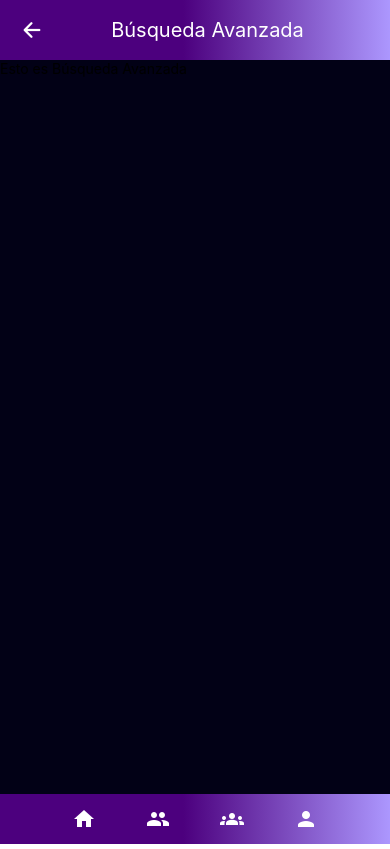
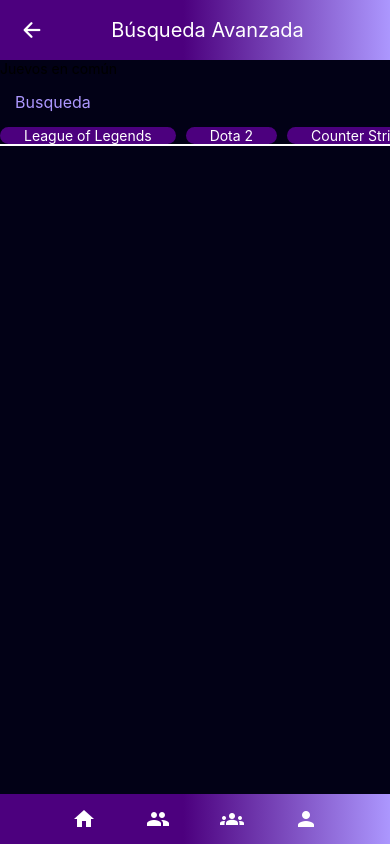
Before and after one commit to Siuss/gamerly-frontend, a React Native app: screen /busquedaAvanzada in a window 390 px wide. Built offline with nearby package versions, Linux system fonts and the light colour scheme.

Commit message:
Se sube primer grupo de 'juegos en común' del componente Busqueda Avanzada.

```diff
--- a/src/componentes/bloques/ListaDePildoras.jsx
+++ b/src/componentes/bloques/ListaDePildoras.jsx
@@ -5,9 +5,9 @@ import { Pildora } from "../atomos/pildora/Pildora";
 export const ListaDePildoras = (props) => {
   const { style, ...restProps } = props;
   return (
-    <View style={[styles.contenedorPildoras, style]} {...restProps}>
+    <View style={styles.contenedorPildoras} {...restProps}>
       {props.items.map((item) => (
-        <Pildora style={styles.card}>{item}</Pildora>
+        <Pildora key={item.id}>{item.name}</Pildora>
       ))}
     </View>
   );
--- a/src/componentes/vistas/BusquedaAvanzada.jsx
+++ b/src/componentes/vistas/BusquedaAvanzada.jsx
@@ -1,12 +1,39 @@
-import React from 'react';
+import React, {useState} from 'react';
 import { StyleSheet, View, Text } from "react-native";
+
 import { Color } from "../../estilos/colores";
+import { Divisor } from "../atomos/divisor/Divisor";
+import BarraBusqueda from "../atomos/barraBusqueda/BarraBusqueda";
+import { ListaDePildoras } from "../bloques/ListaDePildoras";
 
-export const BusquedaAvanzada = (props) => {
+const juegos = [
+  {
+    id: 1,
+    name: "League of Legends",
+  },
+  {
+    id: 2,
+    name: "Dota 2",
+  },
+  {
+    id: 3,
+    name: "Counter Strike",
+  },
+  {
+    id: 4,
+    name: "World of Warcraft",
+  },
+];
+
+export const BusquedaAvanzada = () => {
+  const [searchText, onChangeSearchText] = useState("")
+
   return (
-    <View style={styles.container} {...props}>
-      {/* TODO: Grupo de Atómos */}
-      <Text>Esto es Búsqueda Avanzada</Text>
+    <View style={styles.container}>
+      <Text>Juevos en común</Text>
+      <BarraBusqueda text={searchText} onChangeText={onChangeSearchText}/>
+      <ListaDePildoras items={juegos}/>
+      <Divisor />
     </View>
   );
 };
```
